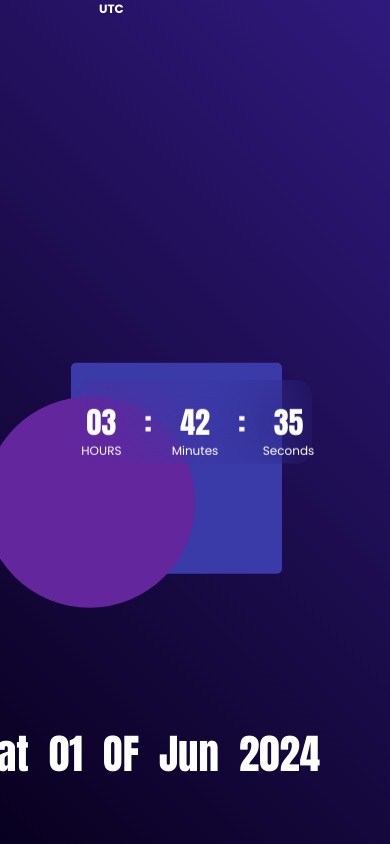
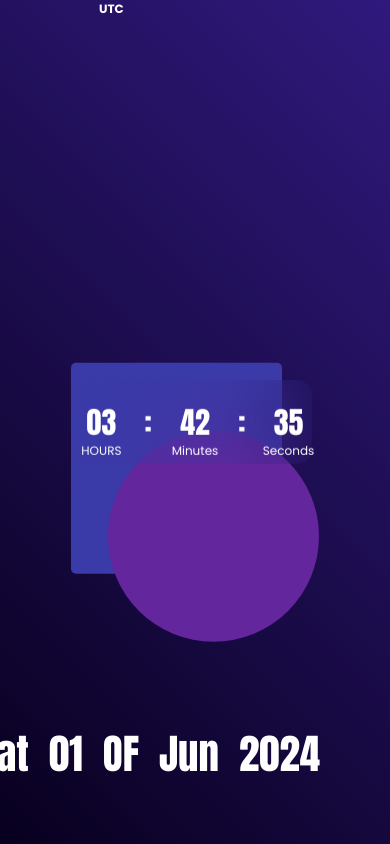
Before and after one commit to Regenshin/JS-Clock, a plain HTML site: page index.html in a window 390 px wide. Drawn offline with Linux system fonts and the light colour scheme.

Commit message:
Update style.css

```diff
--- a/style.css
+++ b/style.css
@@ -17,6 +17,7 @@
     justify-content: center;
     align-items: center;
     overflow-y: hidden;
+    overflow-x: hidden;
 }
 
 .container{
@@ -275,12 +276,14 @@ font-size: 60px;
     }
 
     .container::before{
-        bottom: 20%;
+        top: -20%;
+        left: -3%;
+
     }
+    .container::after{
+        top: 60%;
 
-    .container::after{
-        top:20%;
-        left: -40%;
+        right:-3%;
     }
 
 
```
